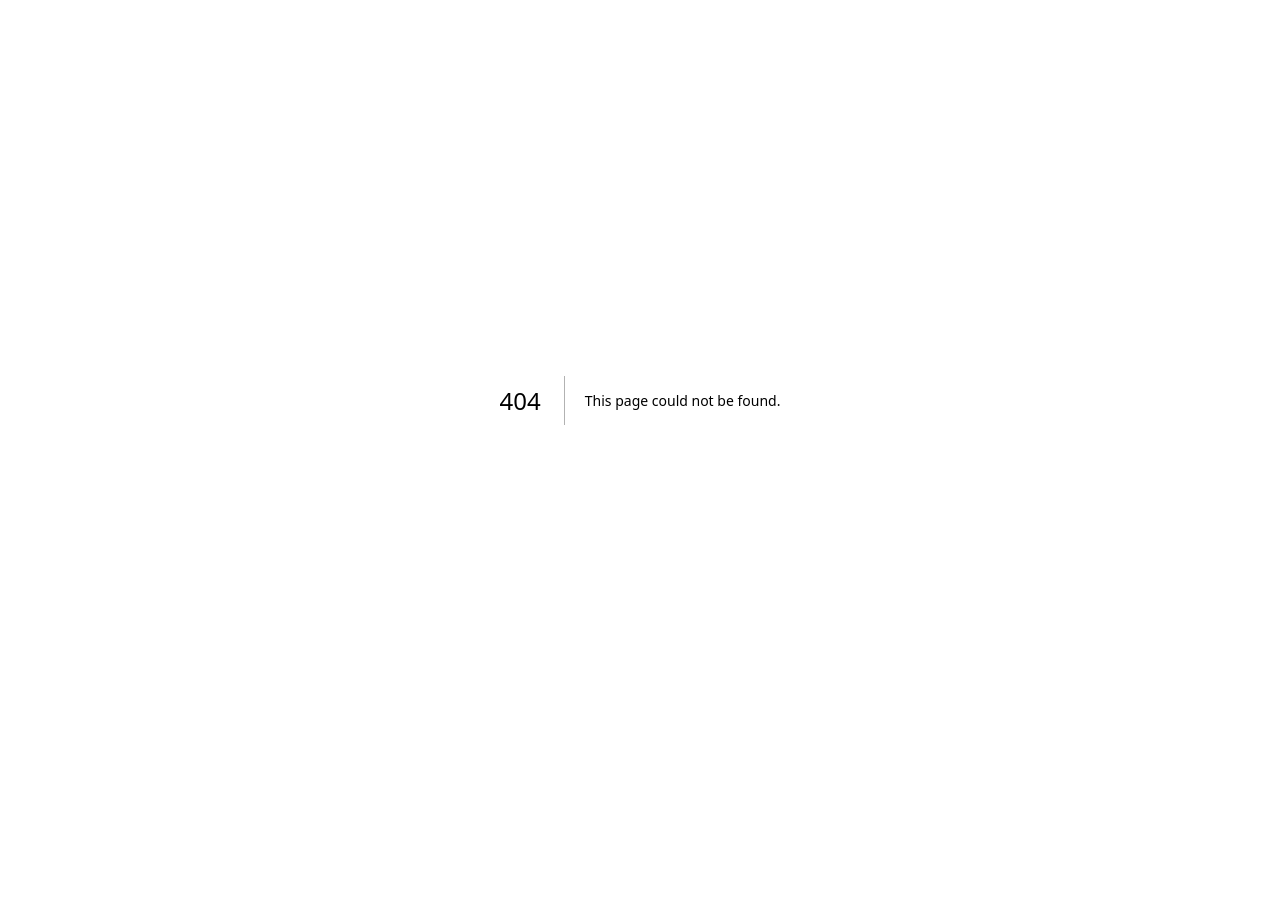
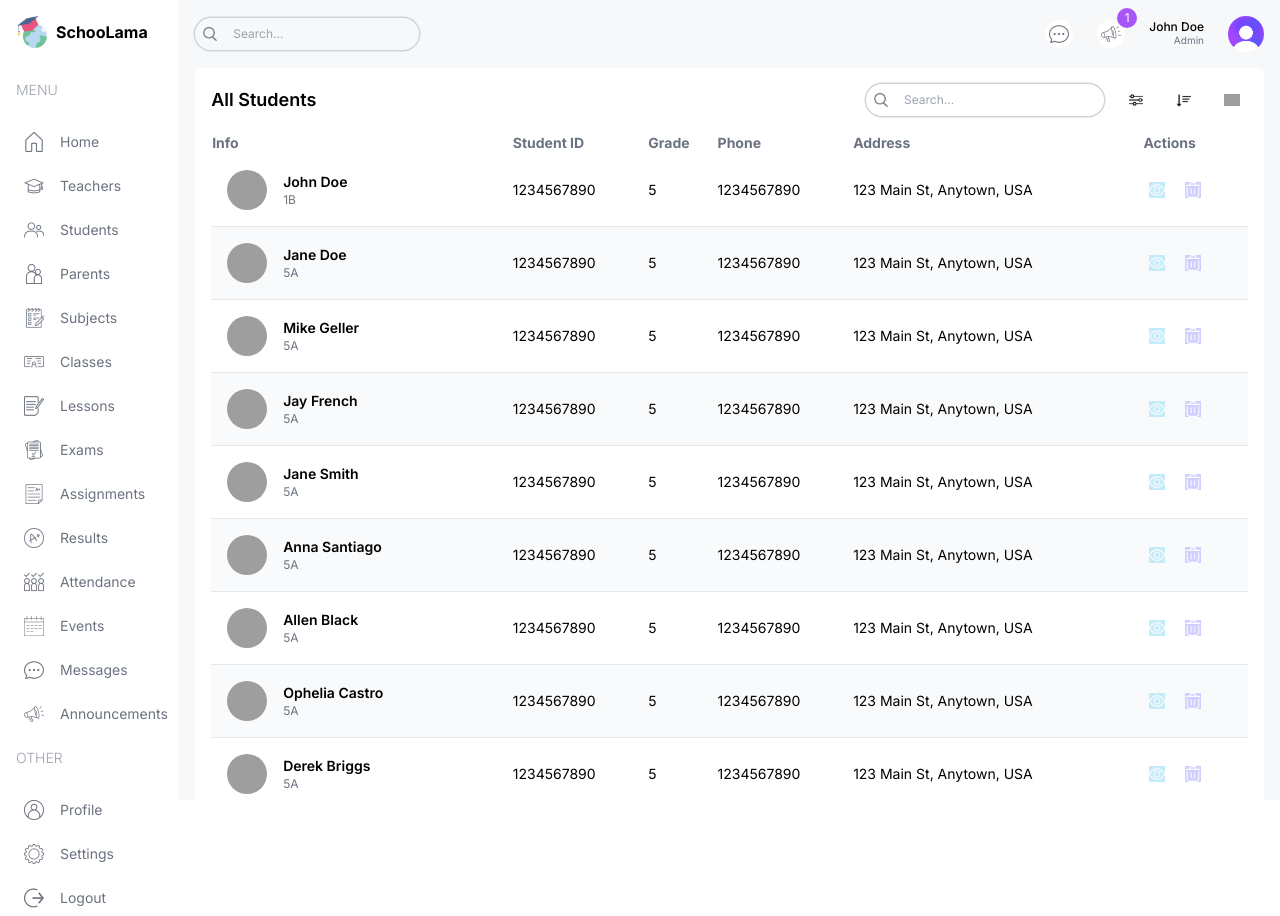
Before and after one commit to KrupaliSakhiya26/next-dashboard, a Next.js app: page /list/students in a window 1280 px wide. Before the commit this address had no page. Before the commit the page ends 800 px from the top, so only its background shows below. Built offline with nearby package versions, Linux system fonts and the light colour scheme; grey boxes are pictures that could not be loaded.

Commit message:
first commit

```diff
--- /dev/null
+++ b/src/app/(dashboard)/list/students/page.tsx
@@ -0,0 +1,124 @@
+import FormModal from "@/components/FormModal";
+import Pagination from "@/components/Pagination";
+import Table from "@/components/Table";
+import TableSearch from "@/components/TableSearch";
+import { role, studentsData } from "@/lib/data";
+import Image from "next/image";
+import Link from "next/link";
+
+type Student = {
+  id: number;
+  studentId: string;
+  name: string;
+  email?: string;
+  photo: string;
+  phone?: string;
+  grade: number;
+  class: string;
+  address: string;
+};
+
+const columns = [
+  {
+    header: "Info",
+    accessor: "info",
+  },
+  {
+    header: "Student ID",
+    accessor: "studentId",
+    className: "hidden md:table-cell",
+  },
+  {
+    header: "Grade",
+    accessor: "grade",
+    className: "hidden md:table-cell",
+  },
+  {
+    header: "Phone",
+    accessor: "phone",
+    className: "hidden lg:table-cell",
+  },
+  {
+    header: "Address",
+    accessor: "address",
+    className: "hidden lg:table-cell",
+  },
+  {
+    header: "Actions",
+    accessor: "action",
+  },
+];
+
+const StudentListPage = () => {
+  const renderRow = (item: Student) => (
+    <tr
+      key={item.id}
+      className="border-b border-gray-200 even:bg-slate-50 text-sm hover:bg-lamaPurpleLight"
+    >
+      <td className="flex items-center gap-4 p-4">
+        <Image
+          src={item.photo}
+          alt=""
+          width={40}
+          height={40}
+          className="md:hidden xl:block w-10 h-10 rounded-full object-cover"
+        />
+        <div className="flex flex-col">
+          <h3 className="font-semibold">{item.name}</h3>
+          <p className="text-xs text-gray-500">{item.class}</p>
+        </div>
+      </td>
+      <td className="hidden md:table-cell">{item.studentId}</td>
+      <td className="hidden md:table-cell">{item.grade}</td>
+      <td className="hidden md:table-cell">{item.phone}</td>
+      <td className="hidden md:table-cell">{item.address}</td>
+      <td>
+        <div className="flex items-center gap-2">
+          <Link href={`/list/teachers/${item.id}`}>
+            <button className="w-7 h-7 flex items-center justify-center rounded-full bg-lamaSky">
+              <Image src="/view.png" alt="" width={16} height={16} />
+            </button>
+          </Link>
+          {role === "admin" && (
+            // <button className="w-7 h-7 flex items-center justify-center rounded-full bg-lamaPurple">
+            //   <Image src="/delete.png" alt="" width={16} height={16} />
+            // </button>
+            <FormModal table="student" type="delete" id={item.id}/>
+          )}
+        </div>
+      </td>
+    </tr>
+  );
+
+  return (
+    <div className="bg-white p-4 rounded-md flex-1 m-4 mt-0">
+      {/* TOP */}
+      <div className="flex items-center justify-between">
+        <h1 className="hidden md:block text-lg font-semibold">All Students</h1>
+        <div className="flex flex-col md:flex-row items-center gap-4 w-full md:w-auto">
+          <TableSearch />
+          <div className="flex items-center gap-4 self-end">
+            <button className="w-8 h-8 flex items-center justify-center rounded-full bg-lamaYellow">
+              <Image src="/filter.png" alt="" width={14} height={14} />
+            </button>
+            <button className="w-8 h-8 flex items-center justify-center rounded-full bg-lamaYellow">
+              <Image src="/sort.png" alt="" width={14} height={14} />
+            </button>
+            {role === "admin" && (
+              // <button className="w-8 h-8 flex items-center justify-center rounded-full bg-lamaYellow">
+              //   <Image src="/plus.png" alt="" width={14} height={14} />
+              // </button>
+              <FormModal table="student" type="create"/>
+            )}
+          </div>
+        </div>
+      </div>
+      {/* LIST */}
+      <Table columns={columns} renderRow={renderRow} data={studentsData} />
+      {/* PAGINATION */}
+      <Pagination />
+    </div>
+  );
+};
+
+export default StudentListPage;
```
